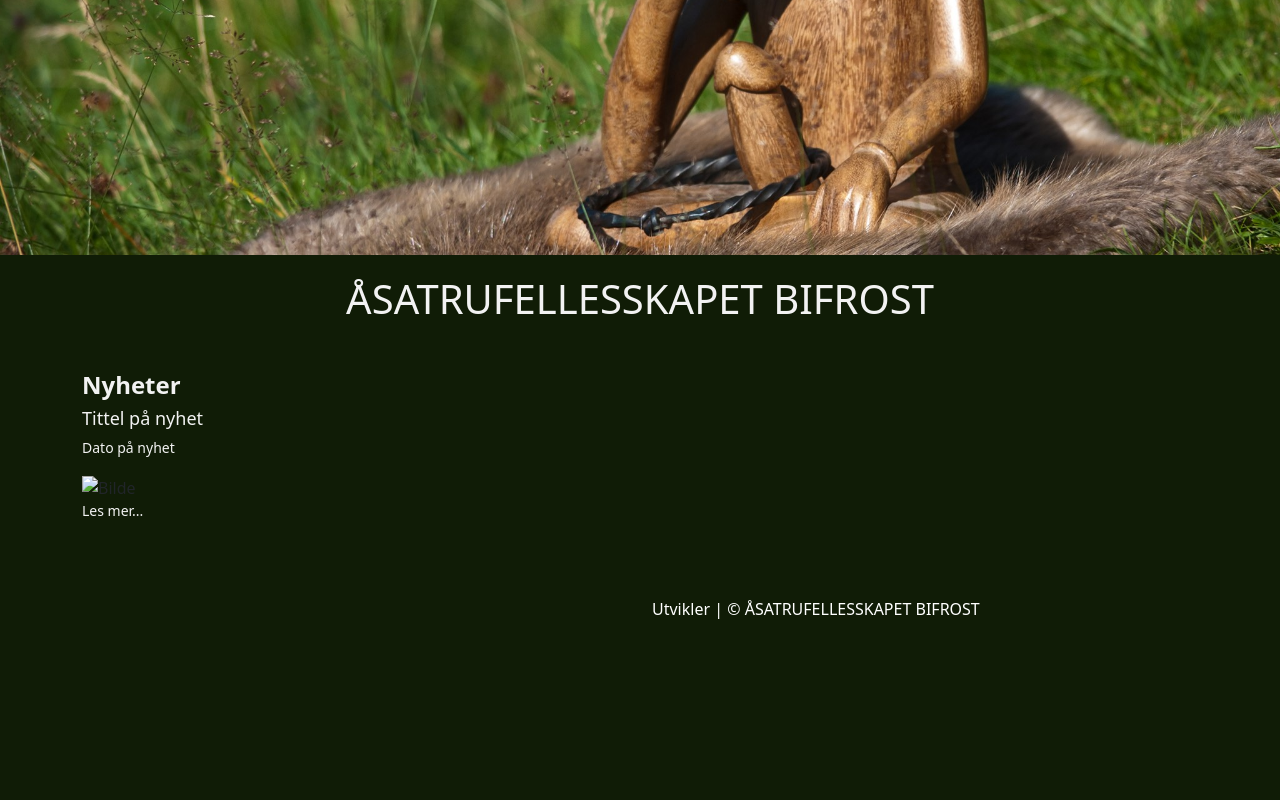
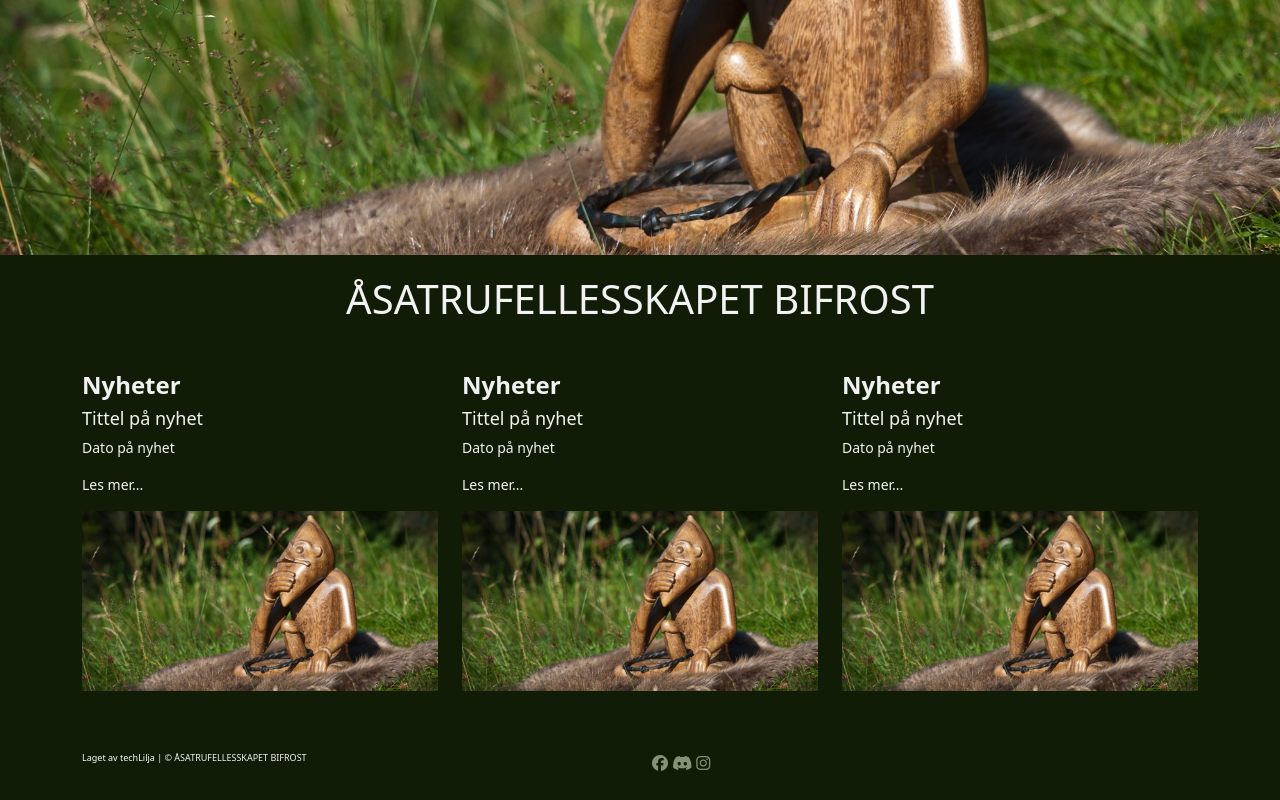
Before and after one commit to Psijii/bifrost, a website: page index.html in a window 1280 px wide. Shown: the part 401-1201 px from the top of the page. Before the commit the page ends 1042 px from the top, so only its background shows below. Drawn offline with nearby package versions, Linux system fonts and the light colour scheme.

Commit message:
første utkast ferdig

```diff
--- a/index.html
+++ b/index.html
@@ -50,12 +50,12 @@
     </nav>
 
     <div class="hero-image">
-        <!-- Her legger du inn bildet du ønsker å bruke som hero image -->
     </div>
 
-    <header class="header">
+    <main>
+      <div class="header-index">
         <h1>ÅSATRUFELLESSKAPET BIFROST</h1>
-    </header>
+    </div>
 
     <div class="container">
         <div class="row">
@@ -63,21 +63,43 @@
                 <h2>Nyheter</h2>
                 <h3>Tittel på nyhet</h3>
                 <p>Dato på nyhet</p>
-                <img src="your-image.jpg" alt="Bilde">
+
                 <p>Les mer...</p>
+                <img src="/src/img/hero_image.jpg" alt="Bilde">
             </div>
             <!-- Gjenta blokken over for hver nyhet -->
+            <div class="col-md-4">
+              <h2>Nyheter</h2>
+              <h3>Tittel på nyhet</h3>
+              <p>Dato på nyhet</p>
+
+              <p>Les mer...</p>
+              <img src="/src/img/hero_image.jpg" alt="Bilde">
+          </div>
+          <div class="col-md-4">
+            <h2>Nyheter</h2>
+            <h3>Tittel på nyhet</h3>
+            <p>Dato på nyhet</p>
+
+            <p>Les mer...</p>
+            <img src="/src/img/hero_image.jpg" alt="Bilde">
+        </div>
         </div>
     </div>
-
+    </main>
     <footer>
         <div class="container">
             <div class="row">
                 <div class="col-md-6">
-                    <!-- Sosiale medier linker her -->
+                  <p class="smoltext">
+                  <a href="https://techlilja.io">Laget av techLilja</a> | &copy; ÅSATRUFELLESSKAPET BIFROST</p>
+
+
                 </div>
                 <div class="col-md-6 text-right">
-                    <a href="#">Utvikler</a> | &copy; ÅSATRUFELLESSKAPET BIFROST
+                  <i class="fa-brands fa-facebook"></i>
+                  <i class="fa-brands fa-discord"></i>
+                  <i class="fa-brands fa-instagram"></i>
                 </div>
             </div>
         </div>
--- a/src/scss/index.scss
+++ b/src/scss/index.scss
@@ -4,6 +4,15 @@
 
 body {
   background-color: $dark;
+}
+
+i {
+  color: $tertiary;
+}
+
+.smoltext  {
+  font-size: xx-small;
+  font-weight: 100;
 }
 
 h1, h2, h3, h4, h5, h6 {
@@ -32,11 +41,12 @@
 
 
 /* Header styles */
-.header {
+.header-index {
   background-color: $dark;
-  color: #fff;
+  color: $secondary;
   text-align: center;
   padding: 20px;
+  font-size: xx-large;
 }
 
 /* News section styles */
```
Also changed, not shown: dist/css/index.css, src/img/maistang.jpg (added), 2 other files.
